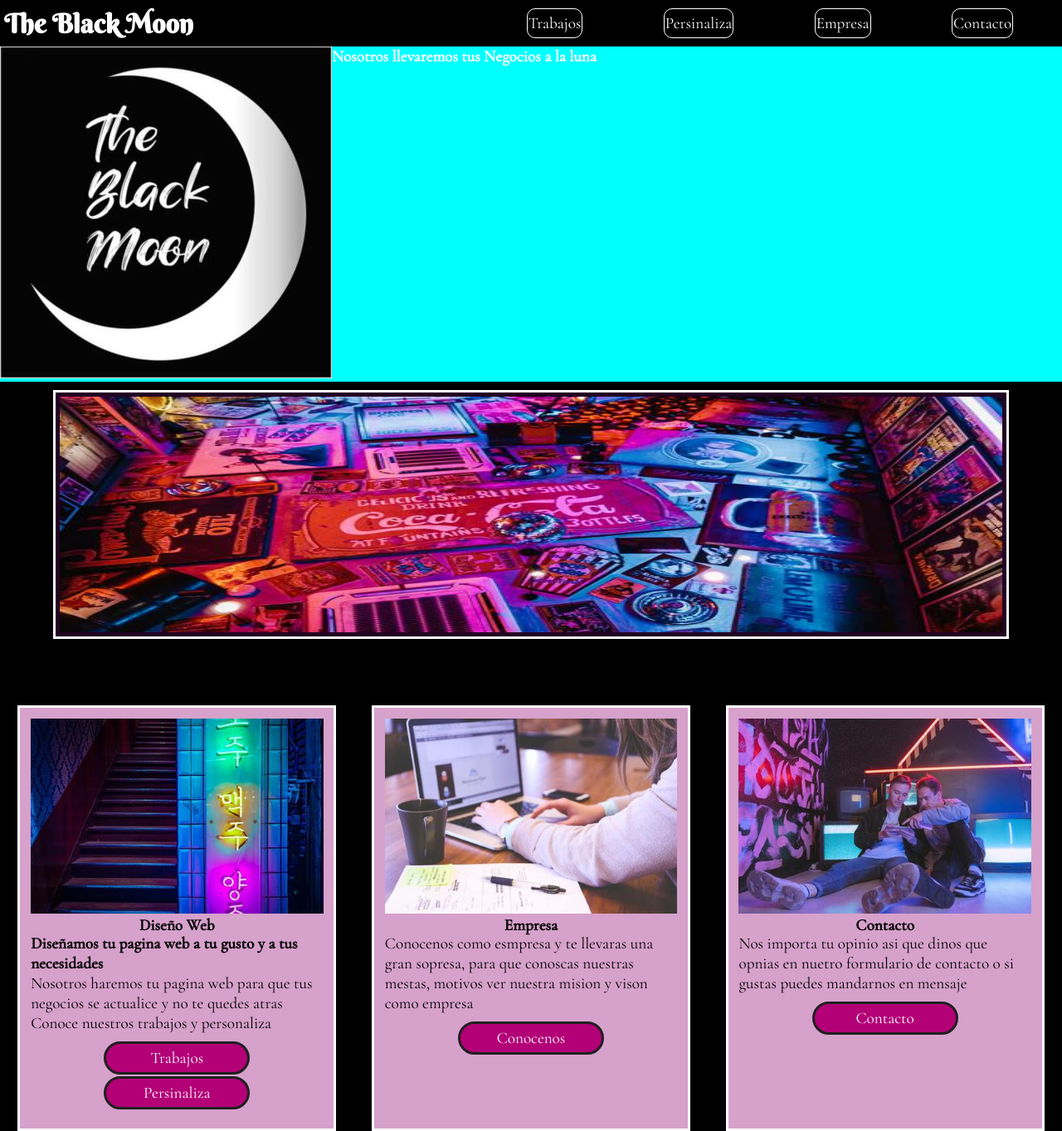
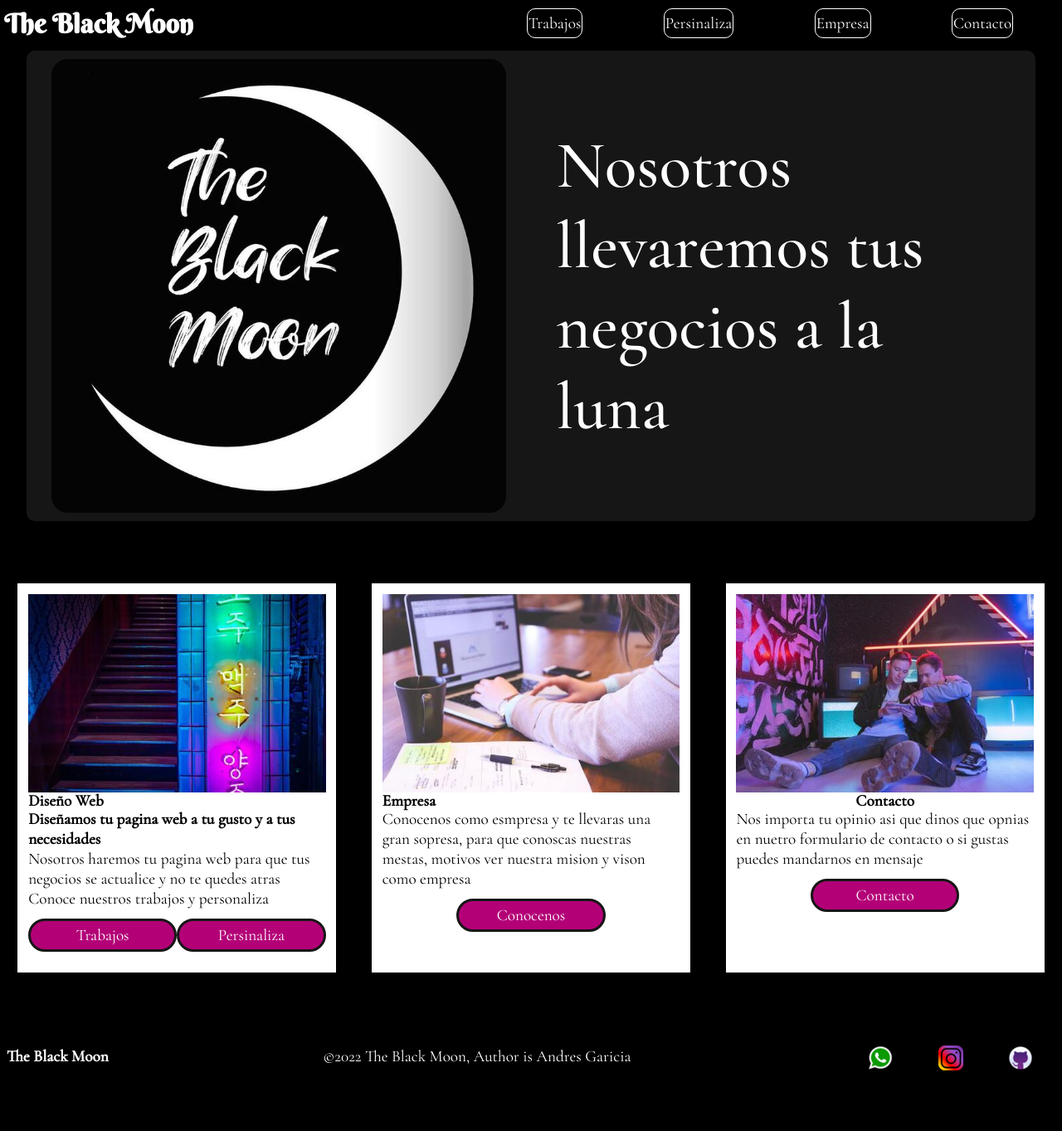
Before and after one commit to AndresMGC28/PF-Garcia-Castro, a website: page index.html in a window 1280 px wide. Shown: the top 1363 px of the page at 83% size. After the commit the page ends 1304 px from the top, so only its background shows below. Drawn offline with nearby package versions, Linux system fonts and the light colour scheme.

Commit message:
Cambios en la pagina principal

```diff
--- a/index.html
+++ b/index.html
@@ -32,17 +32,14 @@
     <main class="index">
         <div class="inicio">
             <div class="uno">
-                <div>
-                    <img src="./imagnes/logog.jpg" alt="">
+                <div class="logouno">
+                    <img src="./imagnes/logog2.jpg" alt="Logo de la Empresa" class="logo">
                 </div>
-                <div>
-                    <h2>Nosotros llevaremos tus Negocios a la luna</h2>
+                <div class="pagina">
+                    <h2 class="segundotitulo">Nosotros llevaremos tus negocios a la luna</h2>
                 </div>
             </div>
             <div class="divarticulos">
-                <div class="imagencoferencia">
-                    <img src="./imagnes/17.jpg" alt="Conferencia" class="coferencia">
-                </div>
                     <article class="articleindex">
                         <div>
                             <img src="./imagnes/11.jpg" alt="Diseño" class="imagenindex">
--- a/scss/base/_tipografia.scss
+++ b/scss/base/_tipografia.scss
@@ -1,7 +1,27 @@
-
+@mixin letras{
+    @media (min-width:$media-uno) and (max-width:$media-dos){
+        @content
+    }
+}
+@mixin letrasdos{
+    @media (min-width:$media-dos){
+        @content
+    }
+}
 h2, h3, h4, p, a{
     font-family: 'Cormorant Garamond', serif;
     font-size: 1.2rem;
+}
+h2.segundotitulo{
+    font-weight: 500;
+    font-size: 1.8rem;
+    @include letras(){
+        font-size: 3.5rem;
+    }
+    @include letrasdos(){
+        font-size: 5rem;
+       }
+
 }
 h1{
     font-family: 'Berkshire Swash',cursive,sans-serif;
--- a/scss/utilities/_variables.scss
+++ b/scss/utilities/_variables.scss
@@ -1,7 +1,7 @@
 // Colores
 $coloruno:black;
 $colordos:white;
-$colortres: rgb(32, 32, 32);
+$colortres: rgb(22, 22, 22);
 $colorcuatro: rgb(59, 59, 59);
 $colorcinco:rgb(214, 161, 203);
 $colorseis:rgb(179, 0, 119);
@@ -11,4 +11,5 @@ $colornueve:blue;
 $colordies:yellow;
 $colordies:rgb(24, 0, 15);
 // Medidas de @Media
-$media-uno:660px;
+$media-uno:650px;
+$media-dos:900px;
--- a/scss/views/_home.scss
+++ b/scss/views/_home.scss
@@ -5,44 +5,59 @@ body{
 main{
     width: 100%;
 }
-@mixin index{
+@mixin inicio{
     @media (min-width:$media-uno){
         @content
     }
 }
 div.uno{
-    background-color: aqua;
+    width: 95%;
+    background-color:$colortres;
     display: flex;
     justify-items: center;
+    color: $colordos;
+    align-items: center;
+    margin: 5px auto;
+    border-radius: 10px;
+}
+div{
+    .logouno{
+        width: 45%;
+        margin: 10px auto;
+    }
+    .pagina{
+        width: 45%;
+        margin: auto;
 
-    color: $colordos;
+    }
+}
+.logo{
+    width: 100%;
+    border-radius: 20px;
+}
 
-}
-div.subtitulo{
-    width: 100%;
-    background-color: $colortres;
-    text-align: center;
-    padding: 1px;
-    line-height: 20px;
-    @include index(){
-        width: 95%;
-        margin: 5px auto;
-        padding: 10px;
-   }
-}
-div.divarticulos{
-       article.articleindex{
-        width: 90%;
-        background-color: $colorcinco;
-        border: 3px solid $colordos;
+div{
+   article.articleindex{
+        width: 80%;
+        background-color: $colordos;
         padding: 2%;
         margin: 10px auto;
+        transition: all 1s;
     }
+    article.articleindex:hover{
+        width: 85%;
+        background-color: $coloruno;
+        border: 2px solid $colordos;
+        padding: 2%;
+        margin: 10px auto;
+        color: $colordos;
+    }
+
     h3{
         line-height: 20px;
         text-align: center;
     }
-    @include index(){
+    @include inicio(){
         display: flex;
         flex-wrap: wrap;
         article.articleindex{
@@ -81,18 +96,17 @@ div.divarticulos{
     border: $colorseis 3px solid;
     color:$coloruno;
 }
-div.imagencoferencia{
-    background-color: $colorsiete;
-    border: $colordos 3px solid;
-    width: 90%;
-    height: 150px;
-    padding: 5px;
-    margin: 10px auto;
-    @include index(){
-        height: 300px;
-    }
+
+//Este lo comparte las demas paginas
+div.subtitulo{
+    width: 100%;
+    background-color: $colortres;
+    text-align: center;
+    padding: 1px;
+    line-height: 20px;
+    @include inicio(){
+        width: 95%;
+        margin: 5px auto;
+        padding: 10px;
+   }
 }
-.coferencia{
-    width: 100%;
-    height: 100%;
-}
```
Also changed, not shown: css/styles.css, imagnes/logog2.jpg (added), 1 other file.
